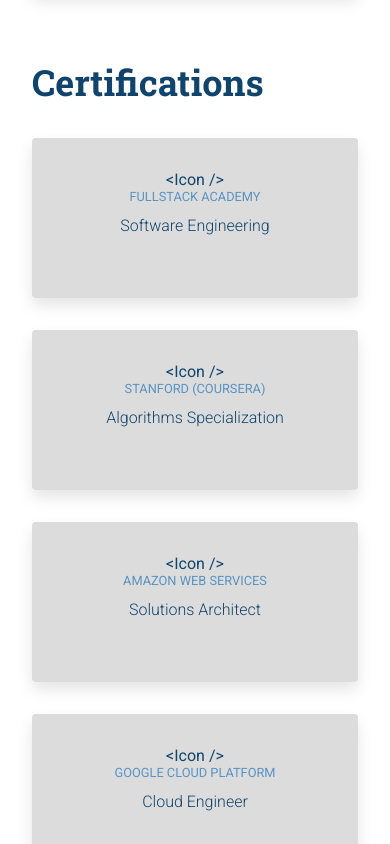
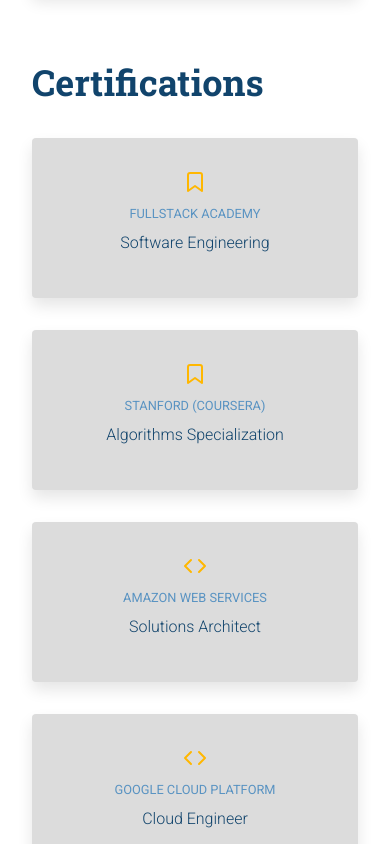
Before and after one commit to ethanblumenthal/personal-website, a Next.js app: page /about in a window 390 px wide. Shown: the part 1960-2804 px from the top of the page. Built offline with nearby package versions, Linux system fonts and the light colour scheme; no server answers.

Commit message:
Fixed mobile styles for footer.

```diff
--- a/components/certifications.tsx
+++ b/components/certifications.tsx
@@ -7,6 +7,7 @@
   LgGridContainer,
 } from '../elements/containers';
 import { CERTIFICATIONS } from '../utils';
+import { Bookmark, Code } from 'react-feather';
 
 const Certifications = () => (
   <BackgroundContainer>
@@ -19,7 +20,11 @@
         {CERTIFICATIONS.map(({ title, description, link, icon }) => (
           <a href={link} target="_blank" key={title}>
             <SmallCard>
-              {icon}
+              {icon === 'book' ? (
+                <Bookmark style={{ color: '#ffb700', marginBottom: '0.5rem' }} />
+              ) : (
+                <Code style={{ color: '#ffb700', marginBottom: '0.5rem' }} />
+              )}
               <SubText style={{ marginBottom: '0.5rem' }}>{description}</SubText>
               <Text>{title}</Text>
             </SmallCard>
--- a/components/footer.tsx
+++ b/components/footer.tsx
@@ -4,7 +4,7 @@
 
 import {
   BackgroundContainer,
-  FlexContainer,
+  FooterContainer,
   ContentContainer,
   StackContainer,
 } from '../elements/containers';
@@ -28,7 +28,7 @@
   <footer>
     <BackgroundContainer color="footer">
       <ContentContainer>
-        <FlexContainer>
+        <FooterContainer>
           <StackContainer>
             <CardHeader style={{ marginBottom: '0.5rem' }}>Contact</CardHeader>
 
@@ -73,7 +73,7 @@
               &copy; {new Date().getFullYear()} Ethan Blumenthal
             </SubText>
           </StackContainer>
-        </FlexContainer>
+        </FooterContainer>
       </ContentContainer>
     </BackgroundContainer>
   </footer>
--- a/elements/buttons.tsx
+++ b/elements/buttons.tsx
@@ -107,6 +107,8 @@
 `;
 
 export const ExitButton = styled.button`
+  display: flex;
+  align-items: center;
   font-size: 1.25rem;
   line-height: 1.25rem;
   height: 2rem;
--- a/elements/cards.tsx
+++ b/elements/cards.tsx
@@ -41,7 +41,11 @@
 
 export const BaseCard = styled(Card)`
   @media ${devices.tablet} {
-    min-height: 16rem;
+    min-height: 28em;
+  }
+
+  @media ${devices.desktop} {
+    min-height: 20rem;
   }
 `;
 
--- a/elements/containers.tsx
+++ b/elements/containers.tsx
@@ -49,6 +49,15 @@
 
   @media ${devices.tablet} {
     flex-wrap: nowrap;
+  }
+`;
+
+export const FooterContainer = styled(FlexContainer)`
+  flex-direction: column;
+
+  @media ${devices.tablet} {
+    flex-direction: row;
+    align-items: 'flex-start';
   }
 `;
 
--- a/utils/constants.ts
+++ b/utils/constants.ts
@@ -1,5 +1,3 @@
-import { Icon } from 'react-feather';
-
 export const PAGES = [
   { title: 'Home', slug: '/' },
   { title: 'Blog', slug: '/blog' },
@@ -39,25 +37,25 @@
     title: 'Software Engineering',
     description: 'Fullstack Academy',
     link: `https://www.fullstackacademy.com/`,
-    icon: '<Icon />',
+    icon: 'book',
   },
   {
     title: 'Algorithms Specialization',
     description: 'Stanford (Coursera)',
     link: `https://www.coursera.org/specializations/algorithms/`,
-    icon: '<Icon />',
+    icon: 'book',
   },
   {
     title: 'Solutions Architect',
     description: 'Amazon Web Services',
     link: `https://aws.amazon.com/certification/certified-solutions-architect-associate/`,
-    icon: '<Icon />',
+    icon: 'code',
   },
   {
     title: 'Cloud Engineer',
     description: 'Google Cloud Platform',
     link: `https://cloud.google.com/certification/cloud-engineer/`,
-    icon: '<Icon />',
+    icon: 'code',
   },
 ];
 
--- a/utils/themes.ts
+++ b/utils/themes.ts
@@ -2,7 +2,7 @@
   colors: {
     primary: '#11446C',
     secondary: '#5993C2',
-    tertiery: '#FFB700',
+    tertiery: '#ffb700',
     white: '#ffffff',
     grey: '#dcdcdc',
     black: '#000000',
@@ -21,7 +21,7 @@
   colors: {
     primary: '#11446C',
     secondary: '#5993C2',
-    tertiery: '#FFB700',
+    tertiery: '#ffb700',
     white: '#ffffff',
     grey: '#dcdcdc',
     black: '#000000',
```
Also changed, not shown: pages/tags/[slug].tsx (+5 -2 lines).
